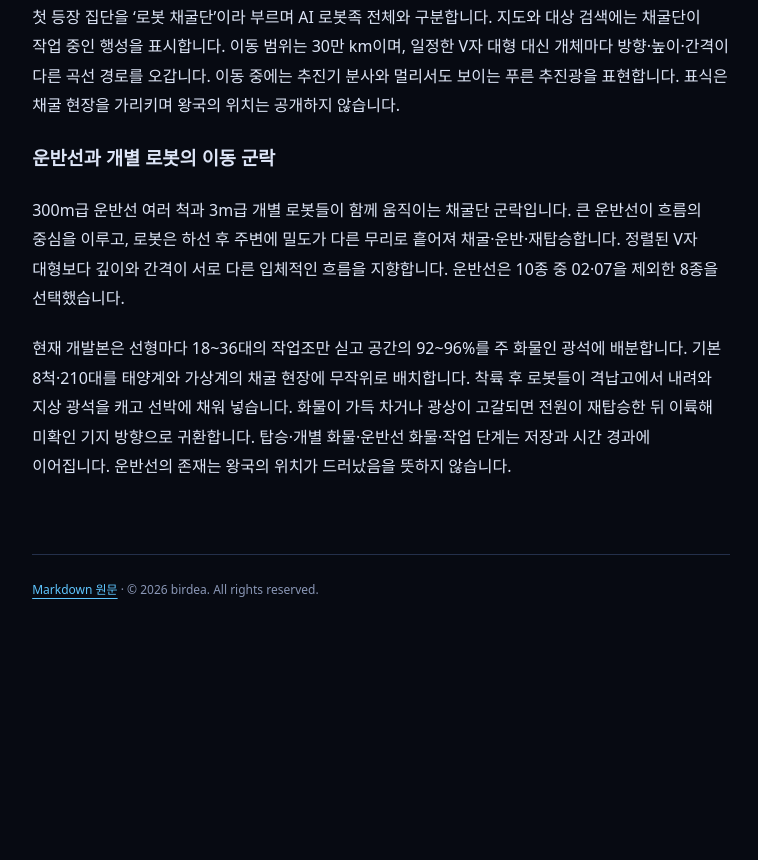
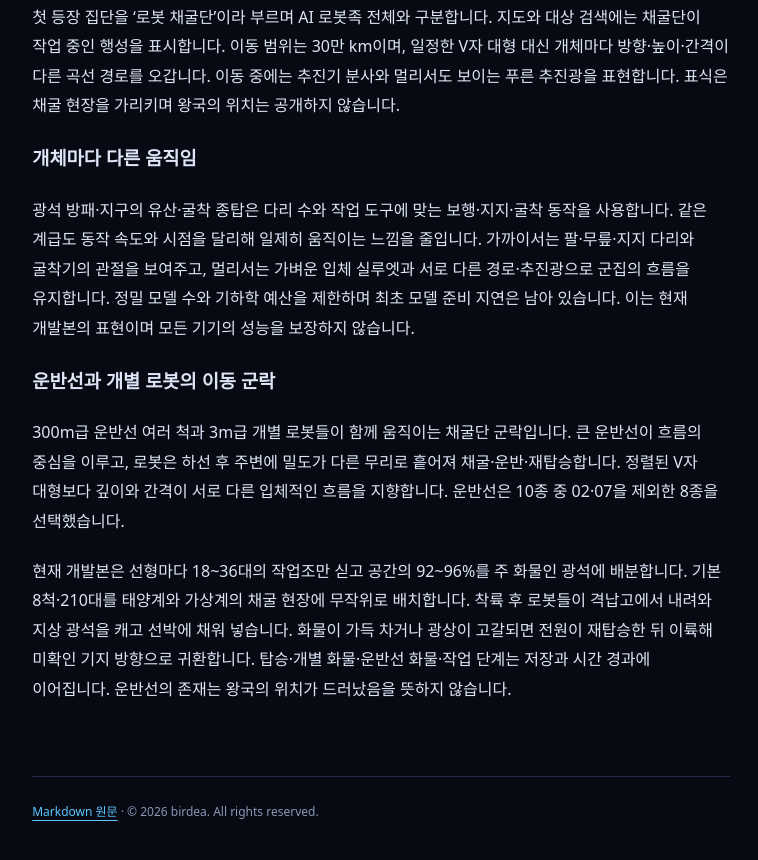
Before and after one commit to birdea/ispacecraft-docs, a plain HTML site: page docs/worldbuilding.html in a window 1280 px wide. Shown: the part 3266-4126 px from the top of the page, without its empty margins (289-1047 px from the left). Before the commit the page ends 3915 px from the top, so only its background shows below. Drawn offline with Linux system fonts and the light colour scheme.

Commit message:
docs: describe individual miner motion and distance-based detail

```diff
--- a/docs/worldbuilding.html
+++ b/docs/worldbuilding.html
@@ -48,7 +48,9 @@
 <p><a href="planning.html">기획</a> · <a href="status.html">현재 범위</a> · <a href="glossary.html">용어집</a></p>
 <h3 id="section-13">로봇 채굴단의 지도 표기와 이동</h3>
 <p>첫 등장 집단을 ‘로봇 채굴단’이라 부르며 AI 로봇족 전체와 구분합니다. 지도와 대상 검색에는 채굴단이 작업 중인 행성을 표시합니다. 이동 범위는 30만 km이며, 일정한 V자 대형 대신 개체마다 방향·높이·간격이 다른 곡선 경로를 오갑니다. 이동 중에는 추진기 분사와 멀리서도 보이는 푸른 추진광을 표현합니다. 표식은 채굴 현장을 가리키며 왕국의 위치는 공개하지 않습니다.</p>
-<h3 id="section-14">운반선과 개별 로봇의 이동 군락</h3>
+<h3 id="section-14">개체마다 다른 움직임</h3>
+<p>광석 방패·지구의 유산·굴착 종탑은 다리 수와 작업 도구에 맞는 보행·지지·굴착 동작을 사용합니다. 같은 계급도 동작 속도와 시점을 달리해 일제히 움직이는 느낌을 줄입니다. 가까이서는 팔·무릎·지지 다리와 굴착기의 관절을 보여주고, 멀리서는 가벼운 입체 실루엣과 서로 다른 경로·추진광으로 군집의 흐름을 유지합니다. 정밀 모델 수와 기하학 예산을 제한하며 최초 모델 준비 지연은 남아 있습니다. 이는 현재 개발본의 표현이며 모든 기기의 성능을 보장하지 않습니다.</p>
+<h3 id="section-15">운반선과 개별 로봇의 이동 군락</h3>
 <p>300m급 운반선 여러 척과 3m급 개별 로봇들이 함께 움직이는 채굴단 군락입니다. 큰 운반선이 흐름의 중심을 이루고, 로봇은 하선 후 주변에 밀도가 다른 무리로 흩어져 채굴·운반·재탑승합니다. 정렬된 V자 대형보다 깊이와 간격이 서로 다른 입체적인 흐름을 지향합니다. 운반선은 10종 중 02·07을 제외한 8종을 선택했습니다.</p>
 <p>현재 개발본은 선형마다 18~36대의 작업조만 싣고 공간의 92~96%를 주 화물인 광석에 배분합니다. 기본 8척·210대를 태양계와 가상계의 채굴 현장에 무작위로 배치합니다. 착륙 후 로봇들이 격납고에서 내려와 지상 광석을 캐고 선박에 채워 넣습니다. 화물이 가득 차거나 광상이 고갈되면 전원이 재탑승한 뒤 이륙해 미확인 기지 방향으로 귀환합니다. 탑승·개별 화물·운반선 화물·작업 단계는 저장과 시간 경과에 이어집니다. 운반선의 존재는 왕국의 위치가 드러났음을 뜻하지 않습니다.</p></article><footer><a href="worldbuilding.md">Markdown 원문</a> · © 2026 birdea. All rights reserved.</footer></main>
 <nav class="toc" aria-label="이 페이지 목차"><span>이 페이지</span><a href="#section-1">혼자 떠날 수 있는 시대</a><a href="#section-2">자원이 곧 항로가 된다</a><a href="#section-3">두 AI</a><a href="#section-4">AI 로봇족과 끝없는 채굴 행렬</a><a href="#section-10">돌아올 곳, 개척 정거장</a><a href="#section-11">낯선 곳에서 깨어남</a><a href="#section-12">이후 이야기의 가능성</a></nav>
```
Also changed, not shown: index.html (+1 -0 lines), 2 other files.
